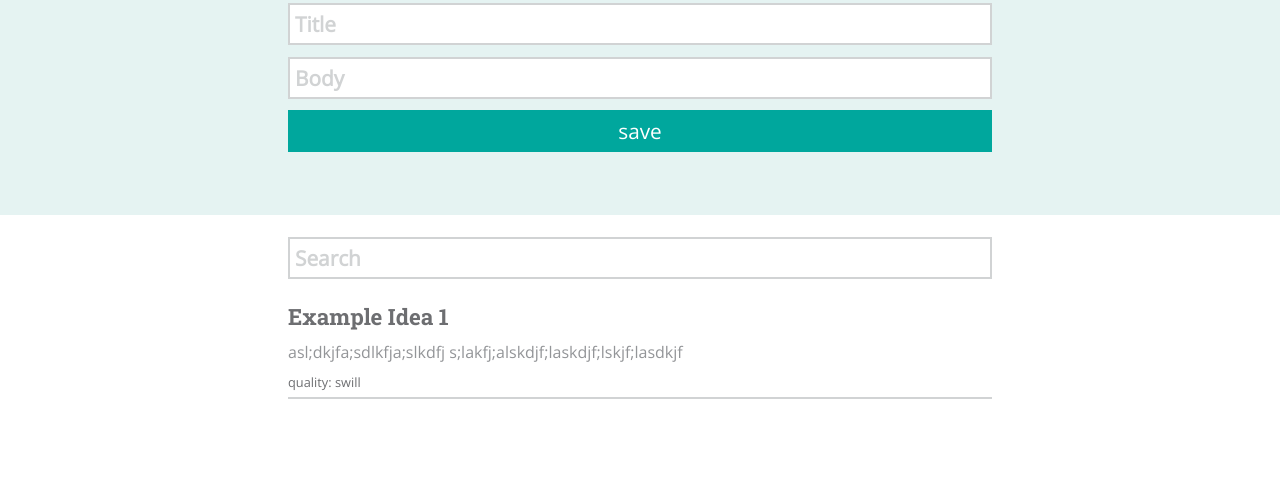
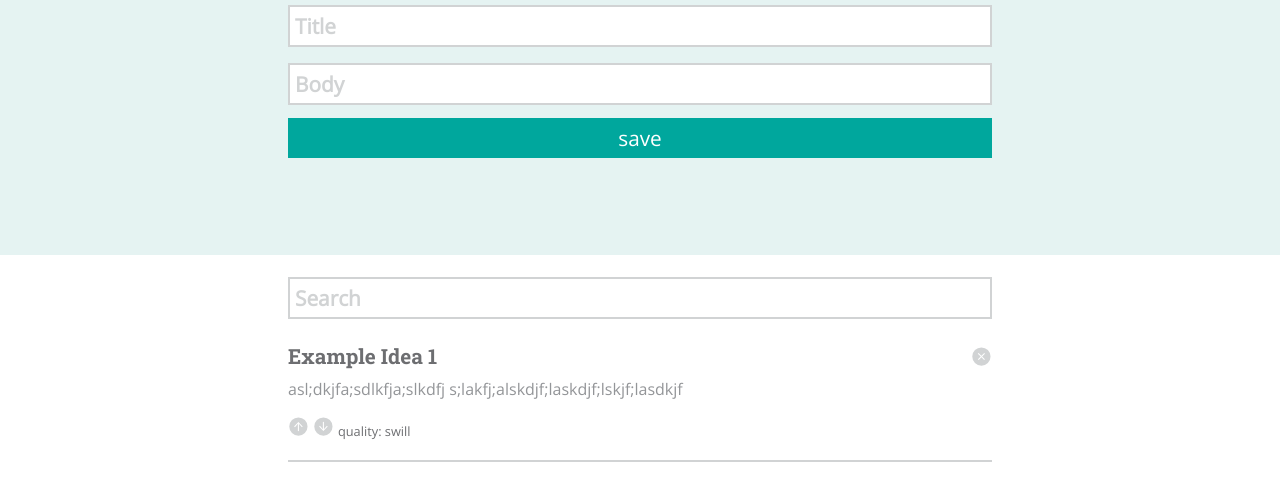
Before and after one commit to KylieStanley/idea-box, a plain HTML site: page index.html in a window 1280 px wide. Shown: the part 105-606 px from the top of the page. Drawn offline with nearby package versions, Linux system fonts and the light colour scheme.

Commit message:
Add new directory for icons and style

```diff
--- a/index.html
+++ b/index.html
@@ -18,22 +18,16 @@
   </section>
   <section class="idea-card-section">
     <input class="search-field" aria-label="Search field for idea cards" type="text" placeholder="Search">
-
-
     <article>
       <h3>Example Idea 1</h3>
-      <img src="" class='delete-button' >
-      <p> asl;dkjfa;sdlkfja;slkdfj s;lakfj;alskdjf;laskdjf;lskjf;lasdkjf </p>
-      <img src="" class="upvote-button" >
-      <img src="" class="downvote-button" >
-      <p class="quality-text">quality: swill</p>
+        <button class='delete-button'></button>
+        <p> asl;dkjfa;sdlkfja;slkdfj s;lakfj;alskdjf;laskdjf;lskjf;lasdkjf </p>
+        <button class="upvote-button"></button>
+        <button class="downvote-button"></button>
+        <p class="quality-text">quality: swill</p>
       <hr noshade>
     </article>
-
-
   </section>
-
-
   <script src="script.js" type="text/javascript"></script>
 </body>
 </html>
--- a/styles.css
+++ b/styles.css
@@ -10,7 +10,7 @@ body {
 
 .input-section {
   background-color: #E5F3F2;
-  height: 40vh;
+  height: 45vh;
 }
 
 h1 {
@@ -36,7 +36,7 @@ input {
   font-family: inherit;
   font-size: 1.3rem;
   font-weight: bold;
-  margin: 6px;
+  margin: 8px;
   padding: 5px;
   width: 55%;
 }
@@ -52,7 +52,7 @@ input {
   font-family: inherit;
   font-size: 1.3rem;
   margin: 5px 0;
-  padding: 7px;
+  padding: 6px;
   width: 55%;
 }
 
@@ -65,7 +65,7 @@ input {
   display: flex;
   flex-direction: column;
   align-items: center;
-  height: 60vh;
+  height: 55vh;
 }
 .search-field {
   margin: 22px 0;
@@ -78,18 +78,57 @@ article {
 
 h3 {
   color: #6D6E71;
+  display: inline-block;
   font-family: 'Roboto Slab', serif;
-  font-size: 1.4rem;
+  font-size: 1.3rem;
+}
+
+.delete-button {
+  background: url(assets/delete.svg);
+  border: 0;
+  float: right;
+  height: 1.3rem;
+  width: 1.3rem;
+}
+
+.delete-button:hover {
+  background: url(assets/delete-hover.svg);
+}
+
+.upvote-button {
+  background: url(assets/upvote.svg);
+  border: 0;
+  height: 1.3rem;
+  width: 1.3rem;
+}
+
+.upvote-button:hover {
+  background: url(assets/upvote-hover.svg);
+
+}
+
+.downvote-button {
+  background: url(assets/downvote.svg);
+  border: 0;
+  height: 1.3rem;
+  width: 1.3rem;
+}
+
+.downvote-button:hover {
+  background: url(assets/downvote-hover.svg);
+
 }
 
 .quality-text {
   color: #6D6E71;
+  display: inline-block;
   font-size: .8rem;
 }
 
 p {
   color: #939598;
   font-size: 1rem;
+  margin: 14px 0;
 }
 
 hr {
```
Also changed, not shown: assets/delete-hover.svg (added), assets/delete.svg (added), assets/downvote-hover.svg (added), assets/downvote.svg (added), assets/upvote-hover.svg (added), assets/upvote.svg (added).
